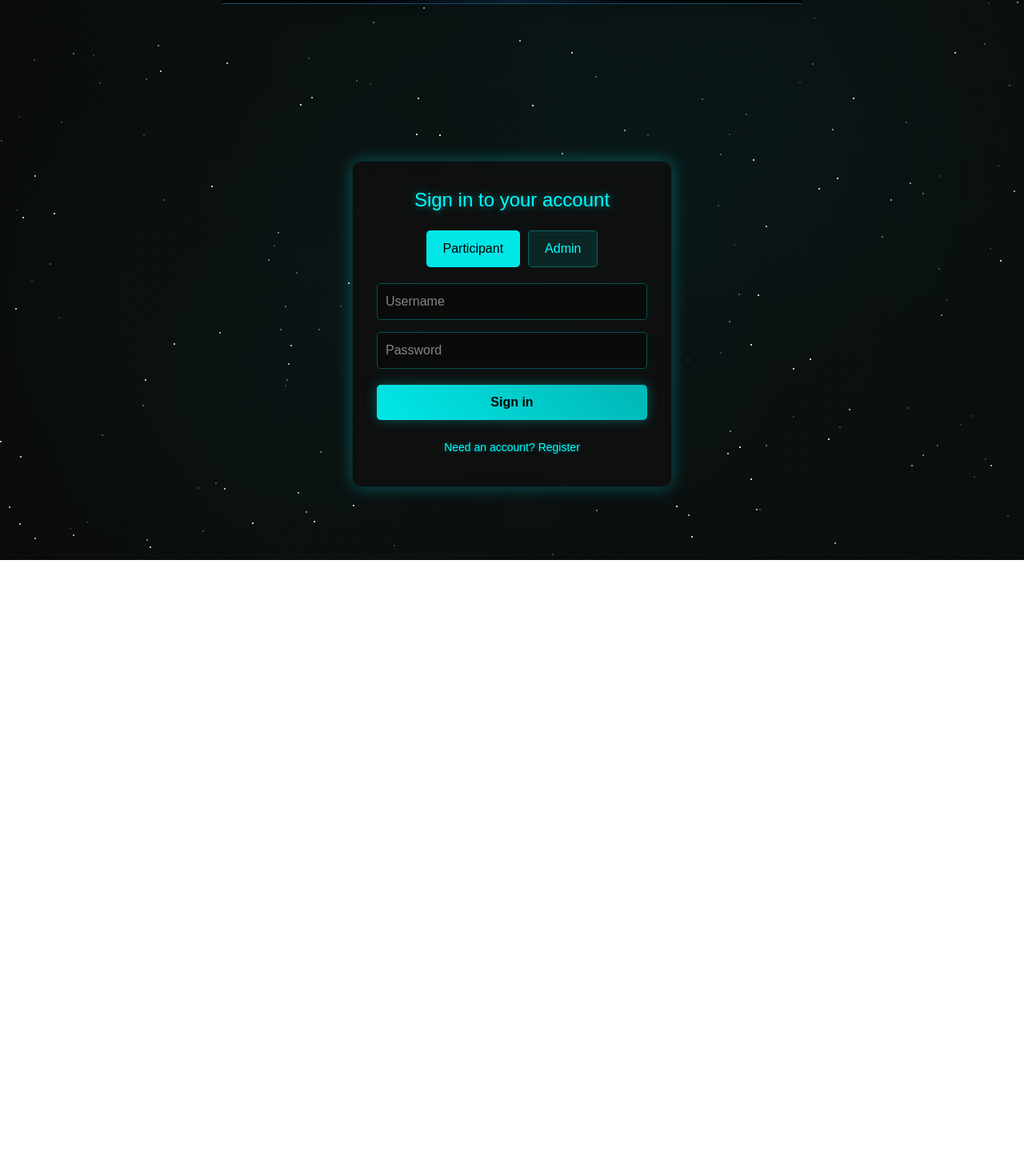
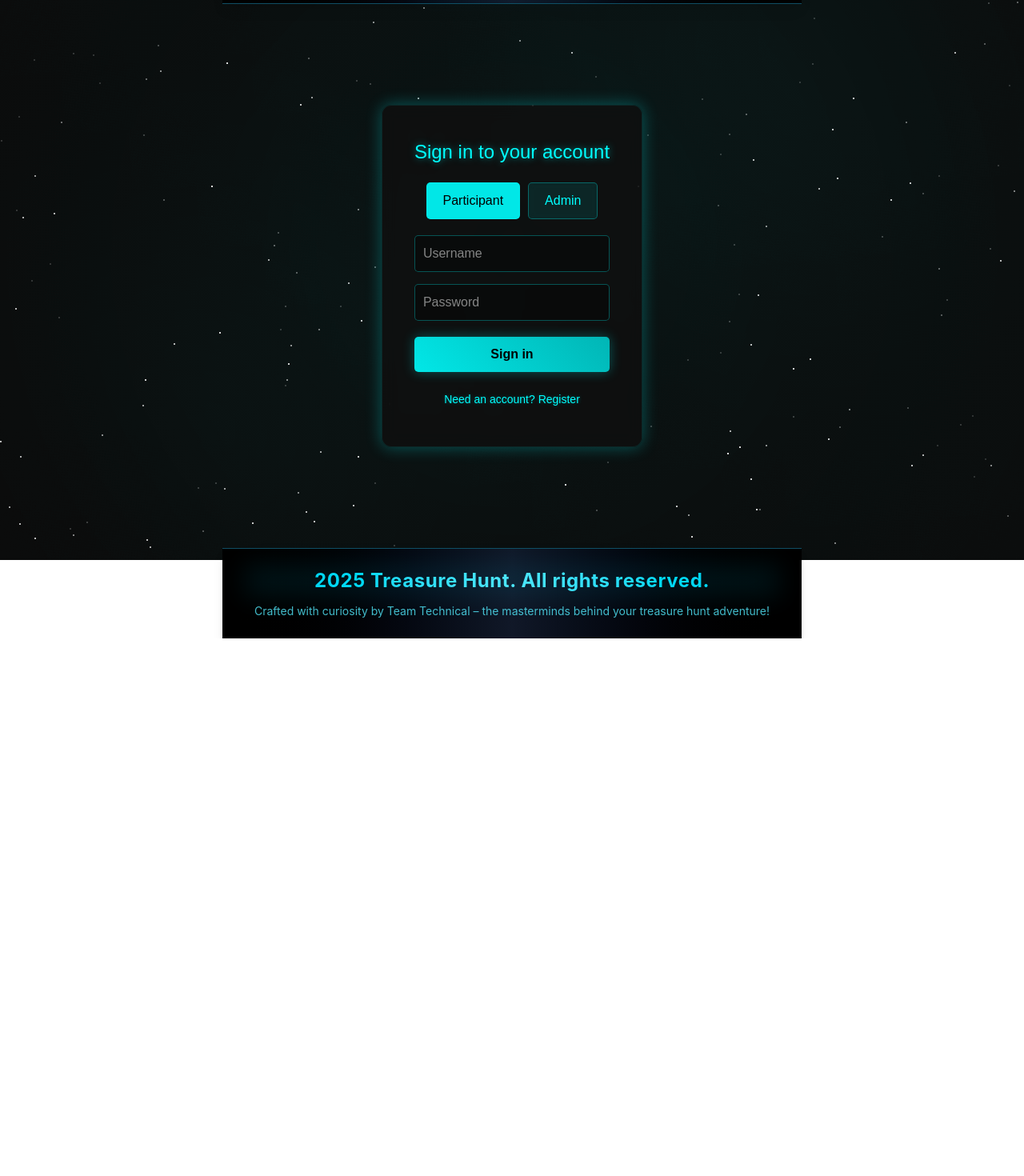
Before and after one commit to BLANK0104/Treasure_Hunt_Frontend, a React (Vite) app: page /login in a window 1280 px wide. Shown: the part 100-1570 px from the top of the page at 80% size. After the commit the page ends 898 px from the top, so only its background shows below. Built offline with nearby package versions, Linux system fonts and the light colour scheme.

Commit message:
fix gap between header, component and footer

```diff
--- a/src/App.jsx
+++ b/src/App.jsx
@@ -9,8 +9,9 @@ import './App.css';
 
 const App = () => (
   <Router>
-    <div>
+    <div className="min-h-screen flex flex-col justify-between">
       <Header />
+      <main className="flex items-center justify-center">
         <Routes>
           <Route path="/" element={<Navigate to="/login" replace />} />
           <Route path="/login" element={<Login />} />
@@ -18,6 +19,7 @@ const App = () => (
           <Route path="/participant" element={<ParticipantPage />} />
           <Route path="*" element={<Navigate to="/login" replace />} />
         </Routes>
+      </main>
       <Footer />
     </div>
   </Router>
--- a/src/components/footer/Footer.jsx
+++ b/src/components/footer/Footer.jsx
@@ -1,14 +1,7 @@
 import React from 'react';
 
-const Layout = () => {
+const Footer = () => {
   return (
-    <div className="min-h-screen flex flex-col">
-      {/* Main content area */}
-      <main className="flex-grow">
-        {/* Your page content goes here */}
-      </main>
-
-      {/* Footer - now responsive and sticky */}
     <footer className="relative bg-gradient-to-r from-black via-gray-900 to-black text-cyan-400 py-4 md:py-6 px-4 md:px-8 shadow-lg border-t border-cyan-900">
       <div className="max-w-4xl mx-auto">
         {/* Main footer text with glow effect */}
@@ -19,7 +12,7 @@ const Layout = () => {
           <div className="absolute -inset-1 bg-cyan-500 opacity-10 group-hover:opacity-20 blur-lg transition-all duration-300"></div>
         </div>
 
-          {/* Subtext with animated gradient - now responsive */}
+        {/* Subtext with animated gradient */}
         <div className="relative text-center">
           <p className="text-xs md:text-sm text-cyan-300/80 hover:text-cyan-300 transition-colors duration-300 px-2">
             Crafted with curiosity by Team Technical – the masterminds behind your treasure hunt adventure!
@@ -28,8 +21,7 @@ const Layout = () => {
         </div>
       </div>
     </footer>
-    </div>
   );
 };
 
-export default Layout;
+export default Footer;
--- a/src/components/header/Header.jsx
+++ b/src/components/header/Header.jsx
@@ -37,6 +37,7 @@ const Header = () => {
           className="relative w-10 h-10 md:w-14 md:h-14 rounded-lg bg-gradient-to-br from-gray-800 to-gray-700 flex items-center justify-center cursor-pointer hover:from-gray-700 hover:to-gray-600 transition-all duration-300"
         >
           <X className="w-4 h-4 md:w-6 md:h-6 text-cyan-400 transform transition-transform duration-300 hover:rotate-90" />
+          <span className="sr-only">Logout</span>
         </button>
       </div>
     </header>
--- a/src/pages/login/Login.jsx
+++ b/src/pages/login/Login.jsx
@@ -100,11 +100,11 @@ const Login = () => {
   return (
     <div style={{
       position: 'relative',
-      minHeight: '100vh',
+      minHeight: '85vh',
       display: 'flex',
       alignItems: 'center',
       justifyContent: 'center',
-      padding: '1rem',
+      padding: '0.5rem',
       fontFamily: "'Poppins', sans-serif",
       color: '#fff'
     }}>
@@ -129,9 +129,9 @@ const Login = () => {
         backdropFilter: 'blur(10px)',
         borderRadius: '12px',
         boxShadow: '0 0 20px rgba(0,255,255,0.3)',
-        padding: '30px',
+        padding: '40px',
         width: '100%',
-        maxWidth: '400px',
+        maxWidth: '450px',
         border: '1px solid rgba(0,255,255,0.1)',
         transition: 'box-shadow 0.3s ease'
       }}>
```
Lines whose indentation alone changed are shown as unchanged.
